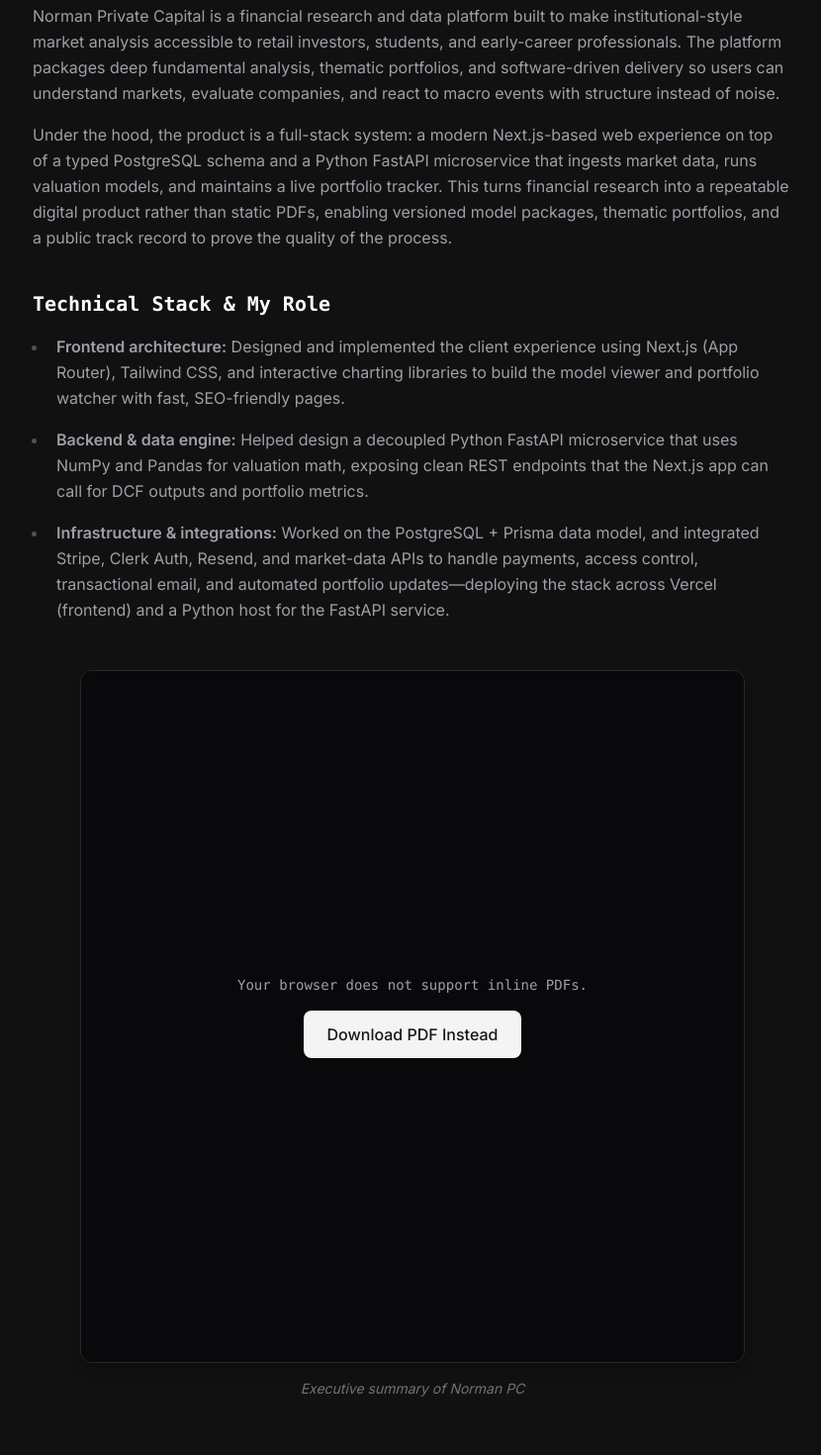
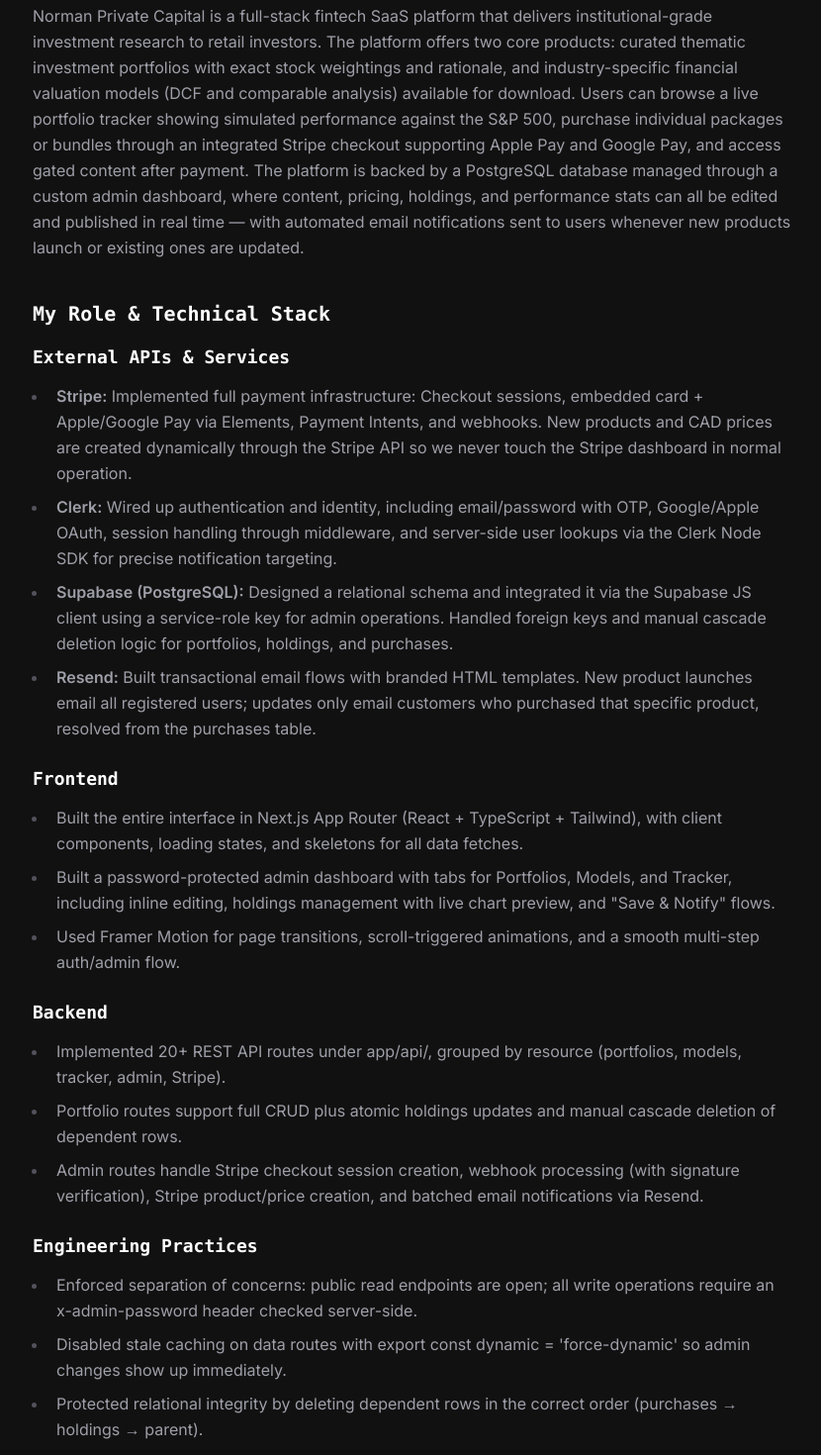
Before and after one commit to AlyGaber0/alygaber.dev, a Next.js app in the folder alyportfolio/: page /projects/norman in a window 1280 px wide. Shown: the part 480-1950 px from the top of the page at 99% size, without its empty margins (223-1053 px from the left). Built offline with nearby package versions, Linux system fonts and the light colour scheme.

Commit message:
finalized norman page

```diff
--- a/alyportfolio/app/projects/norman/page.tsx
+++ b/alyportfolio/app/projects/norman/page.tsx
@@ -64,50 +64,130 @@
         <h3 className="text-xl font-bold text-white mb-4 font-mono">
           Overview
         </h3>
-        <p className="text-zinc-400 leading-relaxed mb-4">
-          Norman Private Capital is a financial research and data platform built
-          to make institutional-style market analysis accessible to retail
-          investors, students, and early-career professionals. The platform
-          packages deep fundamental analysis, thematic portfolios, and
-          software-driven delivery so users can understand markets, evaluate
-          companies, and react to macro events with structure instead of noise.
-        </p>
         <p className="text-zinc-400 leading-relaxed mb-10">
-          Under the hood, the product is a full-stack system: a modern
-          Next.js-based web experience on top of a typed PostgreSQL schema and a
-          Python FastAPI microservice that ingests market data, runs valuation
-          models, and maintains a live portfolio tracker. This turns financial
-          research into a repeatable digital product rather than static PDFs,
-          enabling versioned model packages, thematic portfolios, and a public
-          track record to prove the quality of the process.
+          Norman Private Capital is a full-stack fintech SaaS platform that
+          delivers institutional-grade investment research to retail investors.
+          The platform offers two core products: curated thematic investment
+          portfolios with exact stock weightings and rationale, and
+          industry-specific financial valuation models (DCF and comparable
+          analysis) available for download. Users can browse a live portfolio
+          tracker showing simulated performance against the S&P 500, purchase
+          individual packages or bundles through an integrated Stripe checkout
+          supporting Apple Pay and Google Pay, and access gated content after
+          payment. The platform is backed by a PostgreSQL database managed
+          through a custom admin dashboard, where content, pricing, holdings,
+          and performance stats can all be edited and published in real time —
+          with automated email notifications sent to users whenever new products
+          launch or existing ones are updated.
         </p>
 
         <h3 className="text-xl font-bold text-white mb-4 font-mono">
-          Technical Stack & My Role
+          My Role & Technical Stack
         </h3>
-        <ul className="list-disc list-outside ml-4 text-zinc-400 flex flex-col gap-4">
+
+        <h4 className="text-lg font-semibold text-white mb-3 font-mono">
+          External APIs & Services
+        </h4>
+        <ul className="list-disc list-outside ml-4 text-zinc-400 flex flex-col gap-2 mb-6">
           <li className="leading-relaxed pl-2 marker:text-zinc-600">
-            <span className="font-semibold">Frontend architecture:</span>{" "}
-            Designed and implemented the client experience using Next.js (App
-            Router), Tailwind CSS, and interactive charting libraries to build
-            the model viewer and portfolio watcher with fast, SEO-friendly
-            pages.
+            <span className="font-semibold">Stripe:</span> Implemented full
+            payment infrastructure: Checkout sessions, embedded card +
+            Apple/Google Pay via Elements, Payment Intents, and webhooks. New
+            products and CAD prices are created dynamically through the Stripe
+            API so we never touch the Stripe dashboard in normal operation.
           </li>
           <li className="leading-relaxed pl-2 marker:text-zinc-600">
-            <span className="font-semibold">Backend & data engine:</span> Helped
-            design a decoupled Python FastAPI microservice that uses NumPy and
-            Pandas for valuation math, exposing clean REST endpoints that the
-            Next.js app can call for DCF outputs and portfolio metrics.
+            <span className="font-semibold">Clerk:</span> Wired up
+            authentication and identity, including email/password with OTP,
+            Google/Apple OAuth, session handling through middleware, and
+            server-side user lookups via the Clerk Node SDK for precise
+            notification targeting.
           </li>
           <li className="leading-relaxed pl-2 marker:text-zinc-600">
-            <span className="font-semibold">
-              Infrastructure & integrations:
-            </span>{" "}
-            Worked on the PostgreSQL + Prisma data model, and integrated Stripe,
-            Clerk Auth, Resend, and market-data APIs to handle payments, access
-            control, transactional email, and automated portfolio
-            updates—deploying the stack across Vercel (frontend) and a Python
-            host for the FastAPI service.
+            <span className="font-semibold">Supabase (PostgreSQL):</span>{" "}
+            Designed a relational schema and integrated it via the Supabase JS
+            client using a service-role key for admin operations. Handled
+            foreign keys and manual cascade deletion logic for portfolios,
+            holdings, and purchases.
+          </li>
+          <li className="leading-relaxed pl-2 marker:text-zinc-600">
+            <span className="font-semibold">Resend:</span> Built transactional
+            email flows with branded HTML templates. New product launches email
+            all registered users; updates only email customers who purchased
+            that specific product, resolved from the purchases table.
+          </li>
+        </ul>
+
+        <h4 className="text-lg font-semibold text-white mb-3 font-mono">
+          Frontend
+        </h4>
+        <ul className="list-disc list-outside ml-4 text-zinc-400 flex flex-col gap-2 mb-6">
+          <li className="leading-relaxed pl-2 marker:text-zinc-600">
+            Built the entire interface in Next.js App Router (React + TypeScript
+            + Tailwind), with client components, loading states, and skeletons
+            for all data fetches.
+          </li>
+          <li className="leading-relaxed pl-2 marker:text-zinc-600">
+            Built a password-protected admin dashboard with tabs for Portfolios,
+            Models, and Tracker, including inline editing, holdings management
+            with live chart preview, and "Save & Notify" flows.
+          </li>
+          <li className="leading-relaxed pl-2 marker:text-zinc-600">
+            Used Framer Motion for page transitions, scroll-triggered
+            animations, and a smooth multi-step auth/admin flow.
+          </li>{" "}
+        </ul>
+
+        <h4 className="text-lg font-semibold text-white mb-3 font-mono">
+          Backend
+        </h4>
+        <ul className="list-disc list-outside ml-4 text-zinc-400 flex flex-col gap-2 mb-6">
+          <li className="leading-relaxed pl-2 marker:text-zinc-600">
+            Implemented 20+ REST API routes under app/api/, grouped by resource
+            (portfolios, models, tracker, admin, Stripe).
+          </li>
+          <li className="leading-relaxed pl-2 marker:text-zinc-600">
+            Portfolio routes support full CRUD plus atomic holdings updates and
+            manual cascade deletion of dependent rows.
+          </li>
+          <li className="leading-relaxed pl-2 marker:text-zinc-600">
+            Admin routes handle Stripe checkout session creation, webhook
+            processing (with signature verification), Stripe product/price
+            creation, and batched email notifications via Resend.
+          </li>
+        </ul>
+
+        <h4 className="text-lg font-semibold text-white mb-3 font-mono">
+          Engineering Practices
+        </h4>
+        <ul className="list-disc list-outside ml-4 text-zinc-400 flex flex-col gap-2 mb-8">
+          <li className="leading-relaxed pl-2 marker:text-zinc-600">
+            Enforced separation of concerns: public read endpoints are open; all
+            write operations require an x-admin-password header checked
+            server-side.
+          </li>
+          <li className="leading-relaxed pl-2 marker:text-zinc-600">
+            Disabled stale caching on data routes with export const dynamic =
+            'force-dynamic' so admin changes show up immediately.
+          </li>
+          <li className="leading-relaxed pl-2 marker:text-zinc-600">
+            Protected relational integrity by deleting dependent rows in the
+            correct order (purchases → holdings → parent).
+          </li>
+          <li className="leading-relaxed pl-2 marker:text-zinc-600">
+            Standardized error handling: all APIs return structured JSON with
+            proper HTTP status codes; the frontend reads these and surfaces
+            clear inline messages.
+          </li>
+          <li className="leading-relaxed pl-2 marker:text-zinc-600">
+            Hardened payments via Stripe webhook signature verification before
+            processing any event.
+          </li>
+          <li className="leading-relaxed pl-2 marker:text-zinc-600">
+            After destructive operations, follow-up SELECT checks confirm the
+            database state; the admin UI only updates local state when res.ok is
+            true, and email failures from Resend are shown separately from save
+            failures.
           </li>
         </ul>
 
--- a/alyportfolio/lib/data.ts
+++ b/alyportfolio/lib/data.ts
@@ -4,7 +4,7 @@
     id: "vexo",
     title: "Vexo",
     description: "Analytics and observability platform for mobile apps.",
-    tags: ["Next.js", "React Native", "TypeScript", "Tailwind CSS"],
+    tags: ["Next.js", "React Native", "TypeScript", "Supabase"],
     href: "/projects/vexo",
     layoutIdTitle: "project-title-vexo",
     layoutIdDesc: "project-desc-vexo",
@@ -16,9 +16,7 @@
       "Full-stack financial research platform with Python math microservices and typed PostgreSQL.",
     tags: [
       "Next.js",
-      "FastAPI",
-      "PostgreSQL",
-      "Prisma",
+      "Supabase",
       "Stripe",
       "Clerk",
       "Resend",
```
